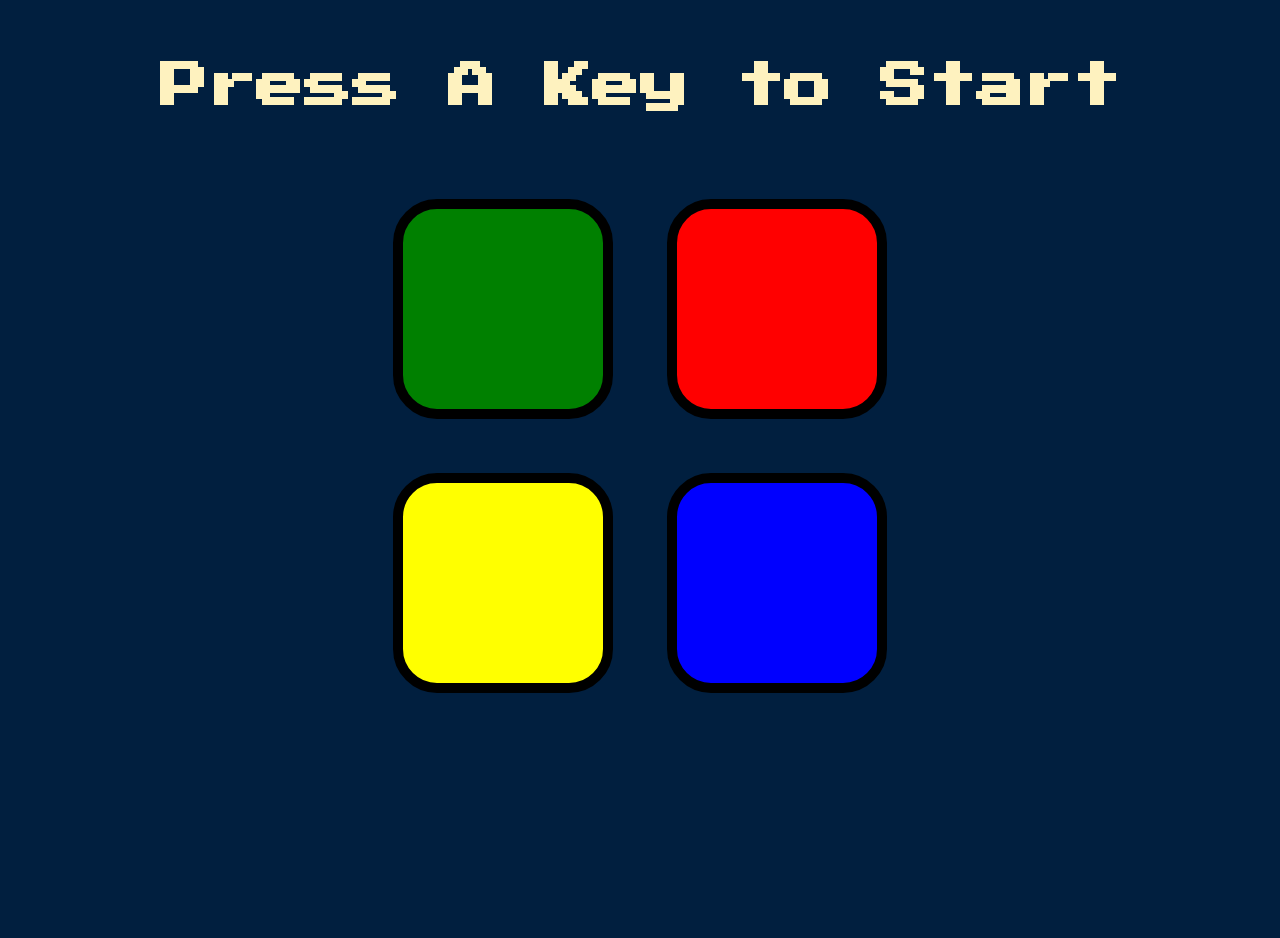
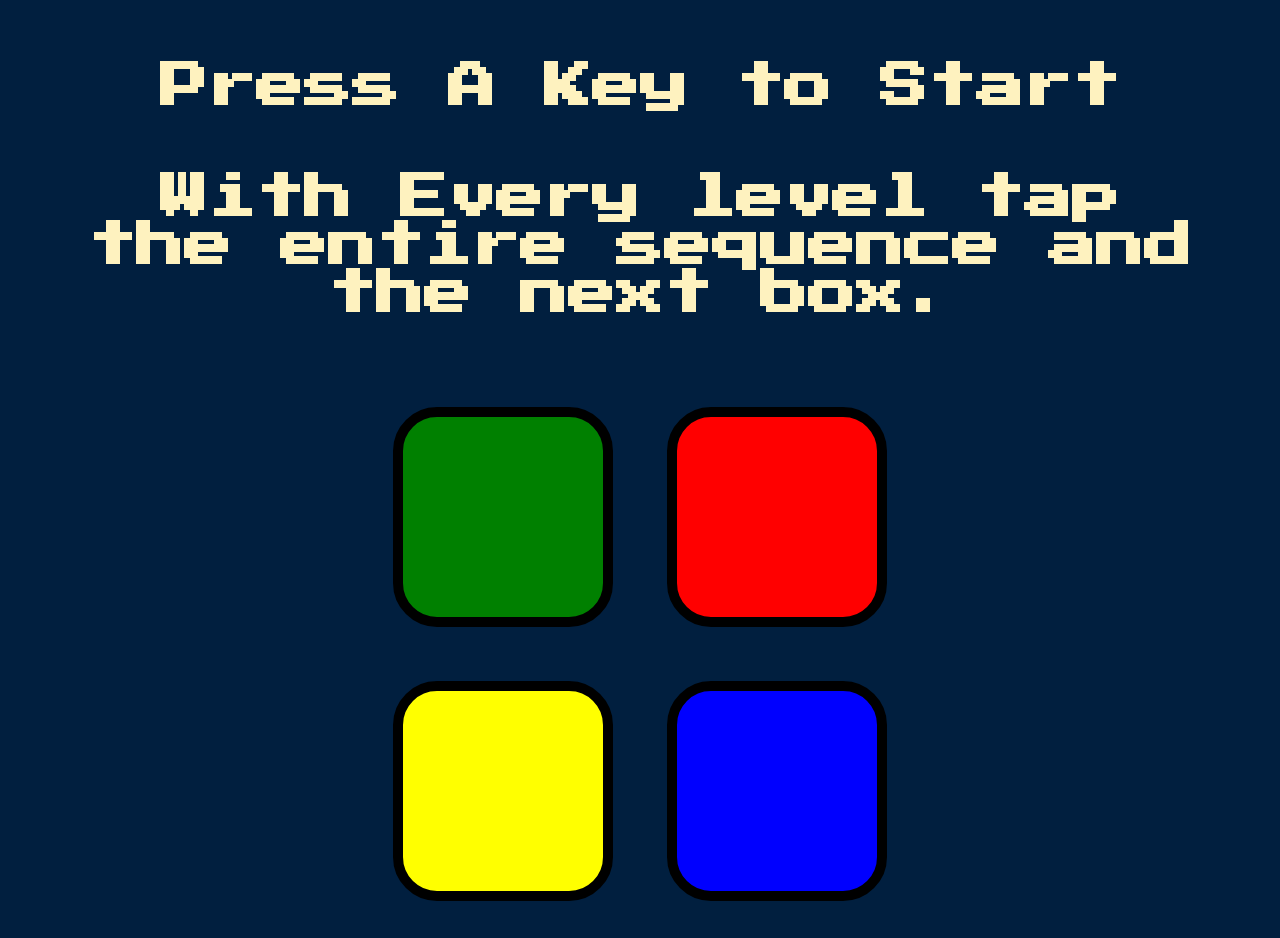
Before and after one commit to mriitian/Basic-Game, a plain HTML site: page index.html in a window 1280 px wide. Before the commit the page ends 800 px from the top, so only its background shows below. Drawn offline with nearby package versions, Linux system fonts and the light colour scheme.

Commit message:
Update index.html

```diff
--- a/index.html
+++ b/index.html
@@ -3,13 +3,14 @@
 
 <head>
   <meta charset="utf-8">
-  <title>Simon</title>
+  <title>Tap Game</title>
   <link rel="stylesheet" href="styles.css">
   <link href="https://fonts.googleapis.com/css?family=Press+Start+2P" rel="stylesheet">
 </head>
 
 <body>
   <h1 id="level-title">Press A Key to Start</h1>
+  <h1 id="level-title">With Every level tap the entire sequence and the next box.</h1>
   <div class="container">
     <div lass="row">
 
```
